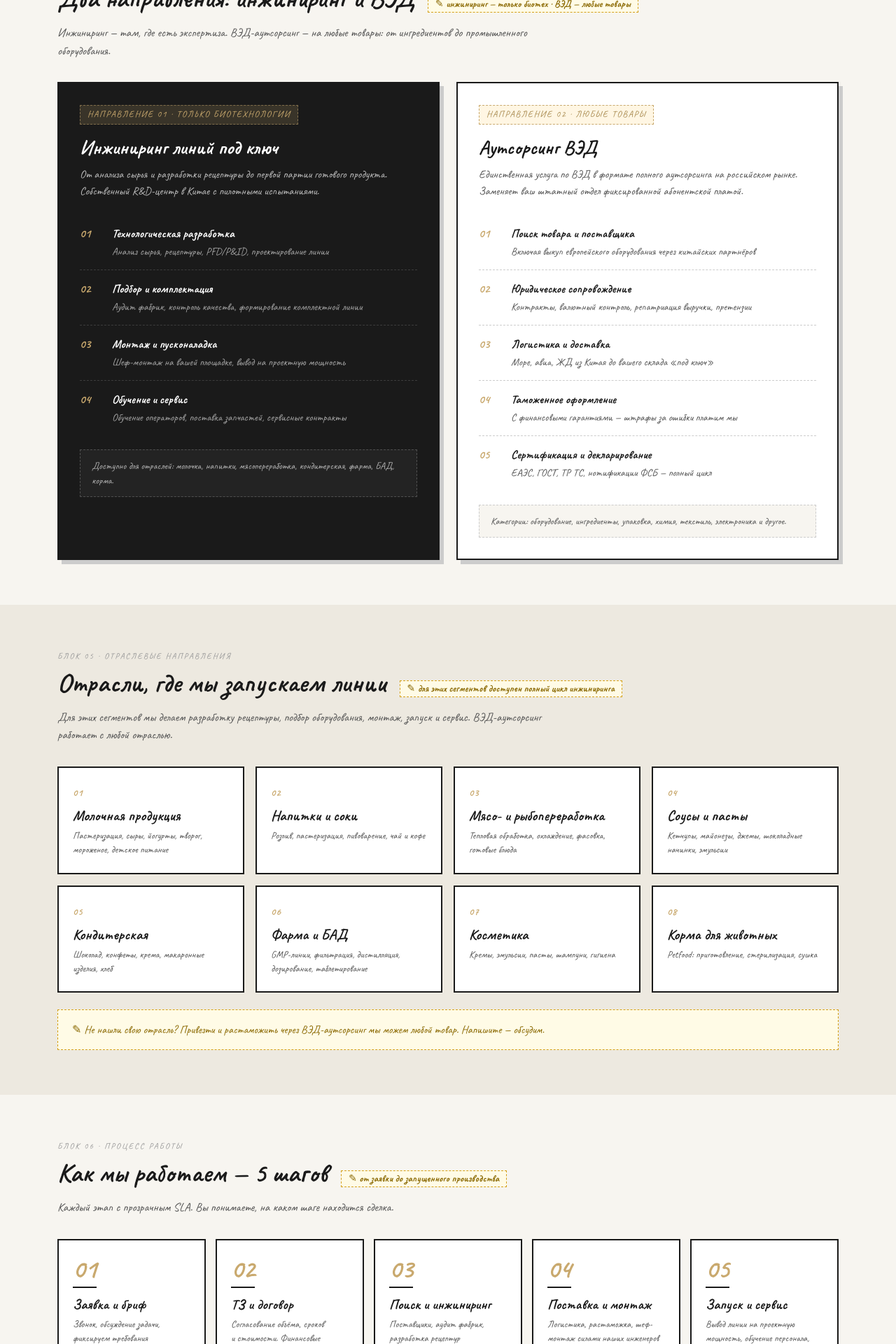
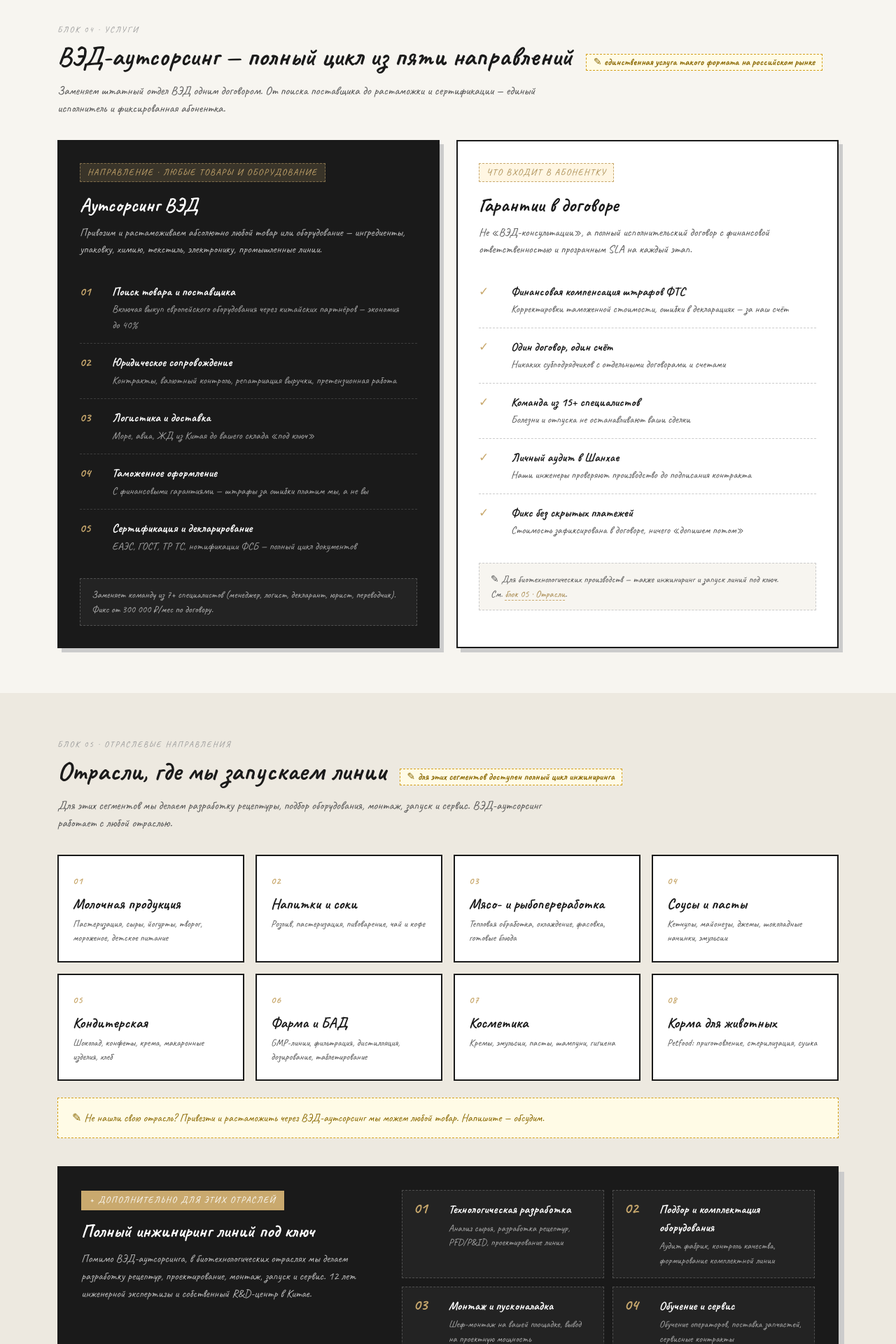
Before and after one commit to ArtemCrazy/bavarplus, a PHP site: page / in a window 1280 px wide. Shown: the part 2520-4440 px from the top of the page at 70% size. Run offline with PHP 8.4, Linux system fonts and the light colour scheme.

Commit message:
Fix positioning per Истина.docx: VED-outsourcing primary, engineering moved to block 5
Previous version led the hero with engineering ('Запускаем биотехнологические
линии под ключ'), which contradicted the source-of-truth doc that states VED-
outsourcing should be the main offer (first and only such service on the RU
market), with engineering either as an asterisk in hero or moved to block 5.

Changes:
- Hero: new H1 about VED outsourcing replacing in-house dept, with asterisk
  footnote linking to block 05 for engineering
- Block 04 Services: now exclusively VED-aut (5 areas) + 'guarantees in
  contract' supporting card. Engineering removed from this block.
- Block 05 Industries: kept the 8 industry cards on top; added a dark
  'инжиниринг для этих отраслей' callout below — combines industries +
  engineering services as the spec suggests

```diff
--- a/assets/styles.css
+++ b/assets/styles.css
@@ -363,6 +363,25 @@ section:nth-of-type(even) { background: var(--paper-dark); }
   flex-wrap: wrap;
   justify-content: center;
 }
+.hero-asterisk {
+  margin-top: 32px;
+  padding: 10px 18px;
+  border: 1px dashed rgba(255,255,255,0.3);
+  background: rgba(255,255,255,0.04);
+  font-size: 15px;
+  color: rgba(255,255,255,0.7);
+  max-width: 580px;
+}
+.hero-asterisk sup {
+  color: var(--shimmer);
+  font-weight: 700;
+  font-size: 14px;
+  margin-right: 2px;
+}
+.hero-asterisk a {
+  color: var(--shimmer);
+  border-bottom: 1px dashed var(--shimmer);
+}
 
 /* ============================================================
    Cards / shared layout
@@ -640,6 +659,78 @@ section:nth-of-type(even) { background: var(--paper-dark); }
   border: 1px dashed var(--hl-border);
   color: #8a6800;
   font-size: 16px;
+}
+
+/* Инжиниринг для отраслей — выделенный блок снизу блока 05 */
+.industries-engineering {
+  margin-top: 40px;
+  background: var(--ink);
+  color: var(--white);
+  border: 2px solid var(--ink);
+  padding: 32px;
+  box-shadow: 8px 8px 0 var(--ink-faint);
+  display: grid;
+  grid-template-columns: 1fr 1.4fr;
+  gap: 36px;
+  align-items: start;
+}
+@media (max-width: 980px) {
+  .industries-engineering { grid-template-columns: 1fr; gap: 24px; padding: 24px; }
+}
+.industries-engineering .ie-head .ie-kicker {
+  display: inline-block;
+  padding: 4px 12px;
+  background: var(--shimmer);
+  color: var(--white);
+  font-size: 13px;
+  letter-spacing: 1.5px;
+  text-transform: uppercase;
+  margin-bottom: 14px;
+}
+.industries-engineering .ie-head h3 {
+  font-size: 26px;
+  line-height: 1.2;
+  margin-bottom: 12px;
+  color: var(--white);
+}
+.industries-engineering .ie-head p {
+  font-size: 16px;
+  color: rgba(255,255,255,0.7);
+  line-height: 1.55;
+}
+.industries-engineering .ie-list {
+  list-style: none;
+  display: grid;
+  grid-template-columns: 1fr 1fr;
+  gap: 12px;
+}
+@media (max-width: 600px) {
+  .industries-engineering .ie-list { grid-template-columns: 1fr; }
+}
+.industries-engineering .ie-list li {
+  display: grid;
+  grid-template-columns: 42px 1fr;
+  gap: 8px;
+  padding: 14px 16px;
+  background: rgba(255,255,255,0.04);
+  border: 1px dashed rgba(255,255,255,0.2);
+  align-items: start;
+}
+.industries-engineering .ie-num {
+  font-size: 22px;
+  font-weight: 700;
+  color: var(--shimmer);
+  line-height: 1;
+}
+.industries-engineering .ie-name {
+  font-size: 17px;
+  font-weight: 700;
+  margin-bottom: 4px;
+}
+.industries-engineering .ie-desc {
+  font-size: 14px;
+  color: rgba(255,255,255,0.6);
+  line-height: 1.45;
 }
 
 /* ============================================================
--- a/index.html
+++ b/index.html
@@ -149,20 +149,25 @@
     </svg>
   </div>
   <div class="hero-overlay">
-    <span class="hero-pre">12 лет · 200+ клиентов · офис в&nbsp;Шанхае</span>
+    <span class="hero-pre">Первый и&nbsp;единственный полный аутсорсинг ВЭД в&nbsp;РФ</span>
     <div class="hero-logo">БАВАР<span class="accent">+</span></div>
-    <div class="hero-tag">инжиниринг · аутсорсинг ВЭД</div>
+    <div class="hero-tag">аутсорсинг ВЭД · от&nbsp;поиска до&nbsp;растаможки</div>
     <h1 class="hero-h1">
-      Запускаем биотехнологические линии <span class="accent">под&nbsp;ключ</span> и&nbsp;закрываем весь импорт оборудования из&nbsp;Китая
+      Привезём, растаможим и&nbsp;поставим — <span class="accent">без вашего отдела ВЭД</span>
     </h1>
     <p class="hero-sub">
-      Инжиниринг с&nbsp;12-летней экспертизой плюс ВЭД-аутсорсинг —
-      два&nbsp;направления, единая ответственность, фикс по&nbsp;договору.
+      Заменяем штатный отдел из&nbsp;7+ человек фиксированной абонентской платой
+      от&nbsp;300&nbsp;000&nbsp;₽/мес. Единый исполнитель, прозрачный SLA
+      и&nbsp;финансовые гарантии в&nbsp;договоре.
     </p>
     <div class="hero-cta">
       <a href="#calc" class="btn-solid lg" style="background:var(--shimmer);border-color:var(--shimmer)">Посчитать экономию →</a>
       <a href="#contact" class="btn-outline-sk">Получить консультацию</a>
     </div>
+    <p class="hero-asterisk">
+      <sup>*</sup> Также делаем инжиниринг и&nbsp;запуск биотехнологических линий под&nbsp;ключ —
+      <a href="#industries">см. блок 05</a>
+    </p>
   </div>
 </div>
 
@@ -259,71 +264,37 @@
 </section>
 
 <!-- ============================================================
-     04 · УСЛУГИ — два направления
+     04 · УСЛУГИ — только ВЭД-аутсорсинг
      ============================================================ -->
 <section id="services">
   <div class="wrap">
     <div class="section-num">Блок 04 · Услуги</div>
-    <div class="section-title">Два направления: инжиниринг и&nbsp;ВЭД
-      <span class="annotation">✎ инжиниринг — только биотех · ВЭД — любые товары</span>
+    <div class="section-title">ВЭД-аутсорсинг — полный цикл из&nbsp;пяти направлений
+      <span class="annotation">✎ единственная услуга такого формата на&nbsp;российском рынке</span>
     </div>
     <p class="section-desc">
-      Инжиниринг — там, где есть экспертиза. ВЭД-аутсорсинг — на&nbsp;любые товары:
-      от&nbsp;ингредиентов до&nbsp;промышленного оборудования.
+      Заменяем штатный отдел ВЭД одним договором. От&nbsp;поиска поставщика
+      до&nbsp;растаможки и&nbsp;сертификации — единый исполнитель и&nbsp;фиксированная абонентка.
     </p>
 
     <div class="svc-grid">
       <div class="svc-block dark">
-        <span class="svc-kicker">Направление 01 · только биотехнологии</span>
-        <h3>Инжиниринг линий под&nbsp;ключ</h3>
-        <p class="svc-lead">
-          От&nbsp;анализа сырья и&nbsp;разработки рецептуры до&nbsp;первой партии готового продукта.
-          Собственный R&amp;D-центр в&nbsp;Китае с&nbsp;пилотными испытаниями.
-        </p>
-        <ul class="svc-list">
-          <li>
-            <span class="idx">01</span>
-            <span><span class="name">Технологическая разработка</span>
-            <span class="desc">Анализ сырья, рецептуры, PFD/P&amp;ID, проектирование линии</span></span>
-          </li>
-          <li>
-            <span class="idx">02</span>
-            <span><span class="name">Подбор и&nbsp;комплектация</span>
-            <span class="desc">Аудит фабрик, контроль качества, формирование комплектной линии</span></span>
-          </li>
-          <li>
-            <span class="idx">03</span>
-            <span><span class="name">Монтаж и&nbsp;пусконаладка</span>
-            <span class="desc">Шеф-монтаж на&nbsp;вашей площадке, вывод на&nbsp;проектную мощность</span></span>
-          </li>
-          <li>
-            <span class="idx">04</span>
-            <span><span class="name">Обучение и&nbsp;сервис</span>
-            <span class="desc">Обучение операторов, поставка запчастей, сервисные контракты</span></span>
-          </li>
-        </ul>
-        <div class="svc-note">
-          Доступно для&nbsp;отраслей: молочка, напитки, мясопереработка, кондитерская, фарма, БАД, корма.
-        </div>
-      </div>
-
-      <div class="svc-block">
-        <span class="svc-kicker">Направление 02 · любые товары</span>
+        <span class="svc-kicker">Направление · любые товары и&nbsp;оборудование</span>
         <h3>Аутсорсинг ВЭД</h3>
         <p class="svc-lead">
-          Единственная услуга по&nbsp;ВЭД в&nbsp;формате полного аутсорсинга на&nbsp;российском рынке.
-          Заменяет ваш штатный отдел фиксированной абонентской платой.
+          Привозим и&nbsp;растаможиваем абсолютно любой товар или&nbsp;оборудование —
+          ингредиенты, упаковку, химию, текстиль, электронику, промышленные линии.
         </p>
         <ul class="svc-list">
           <li>
             <span class="idx">01</span>
             <span><span class="name">Поиск товара и&nbsp;поставщика</span>
-            <span class="desc">Включая выкуп европейского оборудования через&nbsp;китайских партнёров</span></span>
+            <span class="desc">Включая выкуп европейского оборудования через&nbsp;китайских партнёров — экономия до&nbsp;40%</span></span>
           </li>
           <li>
             <span class="idx">02</span>
             <span><span class="name">Юридическое сопровождение</span>
-            <span class="desc">Контракты, валютный контроль, репатриация выручки, претензии</span></span>
+            <span class="desc">Контракты, валютный контроль, репатриация выручки, претензионная работа</span></span>
           </li>
           <li>
             <span class="idx">03</span>
@@ -333,16 +304,57 @@
           <li>
             <span class="idx">04</span>
             <span><span class="name">Таможенное оформление</span>
-            <span class="desc">С финансовыми гарантиями — штрафы за&nbsp;ошибки платим мы</span></span>
+            <span class="desc">С&nbsp;финансовыми гарантиями — штрафы за&nbsp;ошибки платим мы, а&nbsp;не&nbsp;вы</span></span>
           </li>
           <li>
             <span class="idx">05</span>
             <span><span class="name">Сертификация и&nbsp;декларирование</span>
-            <span class="desc">ЕАЭС, ГОСТ, ТР&nbsp;ТС, нотификации ФСБ — полный цикл</span></span>
+            <span class="desc">ЕАЭС, ГОСТ, ТР&nbsp;ТС, нотификации ФСБ — полный цикл документов</span></span>
           </li>
         </ul>
         <div class="svc-note">
-          Категории: оборудование, ингредиенты, упаковка, химия, текстиль, электроника и&nbsp;другое.
+          Заменяет команду из&nbsp;7+ специалистов (менеджер, логист, декларант, юрист, переводчик).
+          Фикс от&nbsp;300&nbsp;000&nbsp;₽/мес по&nbsp;договору.
+        </div>
+      </div>
+
+      <div class="svc-block">
+        <span class="svc-kicker">Что входит в&nbsp;абонентку</span>
+        <h3>Гарантии в&nbsp;договоре</h3>
+        <p class="svc-lead">
+          Не&nbsp;«ВЭД-консультации», а&nbsp;полный исполнительский договор с&nbsp;финансовой ответственностью
+          и&nbsp;прозрачным SLA на&nbsp;каждый этап.
+        </p>
+        <ul class="svc-list">
+          <li>
+            <span class="idx">✓</span>
+            <span><span class="name">Финансовая компенсация штрафов ФТС</span>
+            <span class="desc">Корректировки таможенной стоимости, ошибки в&nbsp;декларациях — за&nbsp;наш счёт</span></span>
+          </li>
+          <li>
+            <span class="idx">✓</span>
+            <span><span class="name">Один договор, один счёт</span>
+            <span class="desc">Никаких субподрядчиков с&nbsp;отдельными договорами и&nbsp;счетами</span></span>
+          </li>
+          <li>
+            <span class="idx">✓</span>
+            <span><span class="name">Команда из&nbsp;15+ специалистов</span>
+            <span class="desc">Болезни и&nbsp;отпуска не&nbsp;останавливают ваши сделки</span></span>
+          </li>
+          <li>
+            <span class="idx">✓</span>
+            <span><span class="name">Личный аудит в&nbsp;Шанхае</span>
+            <span class="desc">Наши инженеры проверяют производство до&nbsp;подписания контракта</span></span>
+          </li>
+          <li>
+            <span class="idx">✓</span>
+            <span><span class="name">Фикс без&nbsp;скрытых платежей</span>
+            <span class="desc">Стоимость зафиксирована в&nbsp;договоре, ничего «допишем потом»</span></span>
+          </li>
+        </ul>
+        <div class="svc-note">
+          ✎ Для&nbsp;биотехнологических производств — также инжиниринг и&nbsp;запуск линий под&nbsp;ключ.
+          См.&nbsp;<a href="#industries" style="color:var(--shimmer-dk);border-bottom:1px dashed var(--shimmer)">блок 05 · Отрасли</a>.
         </div>
       </div>
     </div>
@@ -409,6 +421,49 @@
     <p class="industries-note">
       ✎ Не&nbsp;нашли свою отрасль? Привезти и&nbsp;растаможить через&nbsp;ВЭД-аутсорсинг мы&nbsp;можем любой товар. Напишите — обсудим.
     </p>
+
+    <!-- Инжиниринг для этих отраслей (выделен из блока 04 по «Истине») -->
+    <div class="industries-engineering">
+      <div class="ie-head">
+        <span class="ie-kicker">+ Дополнительно для&nbsp;этих отраслей</span>
+        <h3>Полный инжиниринг линий под&nbsp;ключ</h3>
+        <p>
+          Помимо ВЭД-аутсорсинга, в&nbsp;биотехнологических отраслях мы&nbsp;делаем
+          разработку рецептур, проектирование, монтаж, запуск и&nbsp;сервис.
+          12 лет инженерной экспертизы и&nbsp;собственный R&amp;D-центр в&nbsp;Китае.
+        </p>
+      </div>
+      <ul class="ie-list">
+        <li>
+          <span class="ie-num">01</span>
+          <div>
+            <div class="ie-name">Технологическая разработка</div>
+            <div class="ie-desc">Анализ сырья, разработка рецептур, PFD/P&amp;ID, проектирование линии</div>
+          </div>
+        </li>
+        <li>
+          <span class="ie-num">02</span>
+          <div>
+            <div class="ie-name">Подбор и&nbsp;комплектация оборудования</div>
+            <div class="ie-desc">Аудит фабрик, контроль качества, формирование комплектной линии</div>
+          </div>
+        </li>
+        <li>
+          <span class="ie-num">03</span>
+          <div>
+            <div class="ie-name">Монтаж и&nbsp;пусконаладка</div>
+            <div class="ie-desc">Шеф-монтаж на&nbsp;вашей площадке, вывод на&nbsp;проектную мощность</div>
+          </div>
+        </li>
+        <li>
+          <span class="ie-num">04</span>
+          <div>
+            <div class="ie-name">Обучение и&nbsp;сервис</div>
+            <div class="ie-desc">Обучение операторов, поставка запчастей, сервисные контракты</div>
+          </div>
+        </li>
+      </ul>
+    </div>
   </div>
 </section>
 
```
